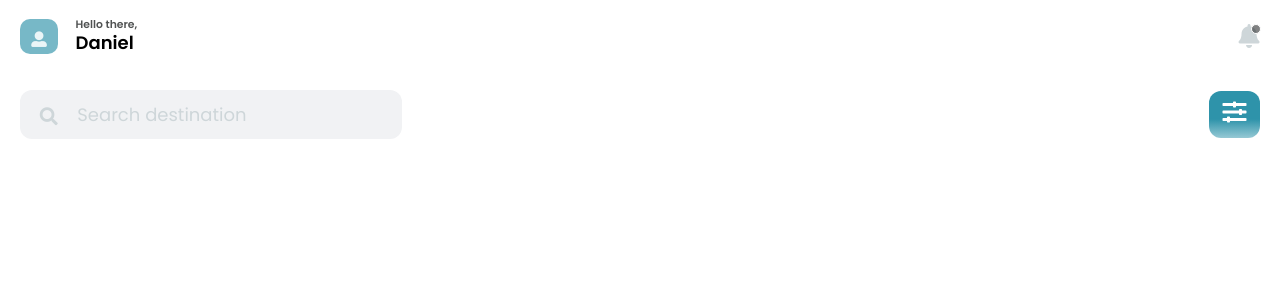
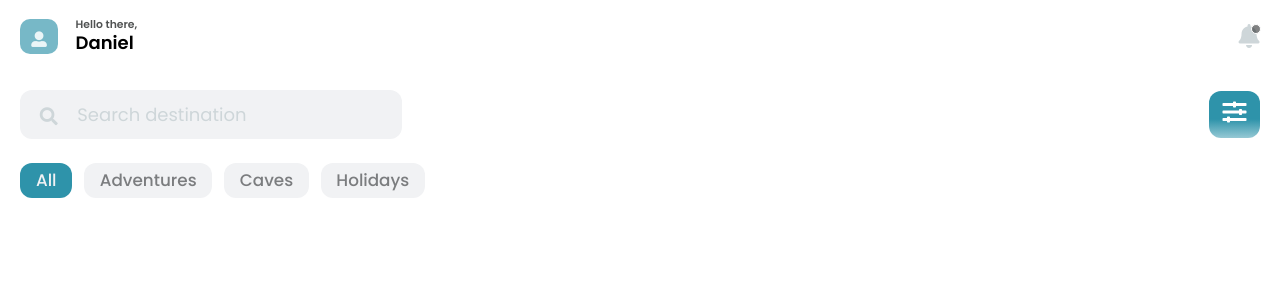
Before and after one commit to or-abdillh/travel-app-2, a Vue app: page / in a window 1280 px wide. Shown: the top 300 px of the page. Built offline with nearby package versions, Linux system fonts and the light colour scheme.

Commit message:
Create category components and styling

```diff
--- /dev/null
+++ b/src/components/Category.vue
@@ -0,0 +1,31 @@
+<template>
+   <section class="category">
+      <template v-for="item in categories" :key="item" >
+         <span @click="badgeActive = item" :class="badgeActive == item ? 'active' : ''" class="category-badge">
+            {{ item }}
+         </span>
+      </template>
+   </section>
+</template>
+
+<script>
+   import { ref } from 'vue'
+
+   export default {
+      name: "Category",
+      setup() {
+
+         const categories = ref(['All', 'Adventures', 'Caves', 'Holidays'])
+         const badgeActive = ref('All')
+
+         return { categories, badgeActive }
+      }
+   }
+
+</script>
+
+<style lang="scss" >
+
+   @import './src/sass/_category';
+
+</style>
--- /dev/null
+++ b/src/sass/_category.scss
@@ -0,0 +1,33 @@
+@import './_colors';
+@import './_mixins';
+
+.category {
+   max-width: 100%;
+   overflow: scroll;
+   display: flex;
+   flex-wrap: nowrap;
+
+   &::-webkit-scrollbar {
+      display: none;
+   }
+
+   .active {
+      background: $primary!important;
+      color: $flash-white!important;
+   }
+
+   .category-badge {
+      display: block;
+      background: $flash-white;
+      border-radius: 12px;
+      padding: .2rem .65rem;
+      font-size: .7rem;
+      font-weight: 500;
+      color: rgba($dark, .5);
+      transition: .3s;
+
+      &:not(:last-child) {
+         margin-right: .5rem;
+      }
+   }
+}
--- a/src/sass/_searchBar.scss
+++ b/src/sass/_searchBar.scss
@@ -4,6 +4,7 @@
 .search-bar {
    @include flex-center(space-between, row);
    max-width: 100%;
+   margin-bottom: 1rem;
 
    .search-bar-wrapper {
       max-width: 82%;
--- a/src/views/Home.vue
+++ b/src/views/Home.vue
@@ -2,6 +2,7 @@
    <section id="home">
       <Header></Header>
       <SearchBar></SearchBar>
+      <Category></Category>
    </section>
 </template>
 
@@ -9,15 +10,14 @@
 
    import Header from '../components/Header.vue'
    import SearchBar from '../components/SearchBar.vue'
+   import Category from '../components/Category.vue'
 
    export default {
       name: 'Home',
       components: {
          Header,
-         SearchBar
-      },
-      setup() {
-
+         SearchBar,
+         Category
       }
    }
 </script>
```
